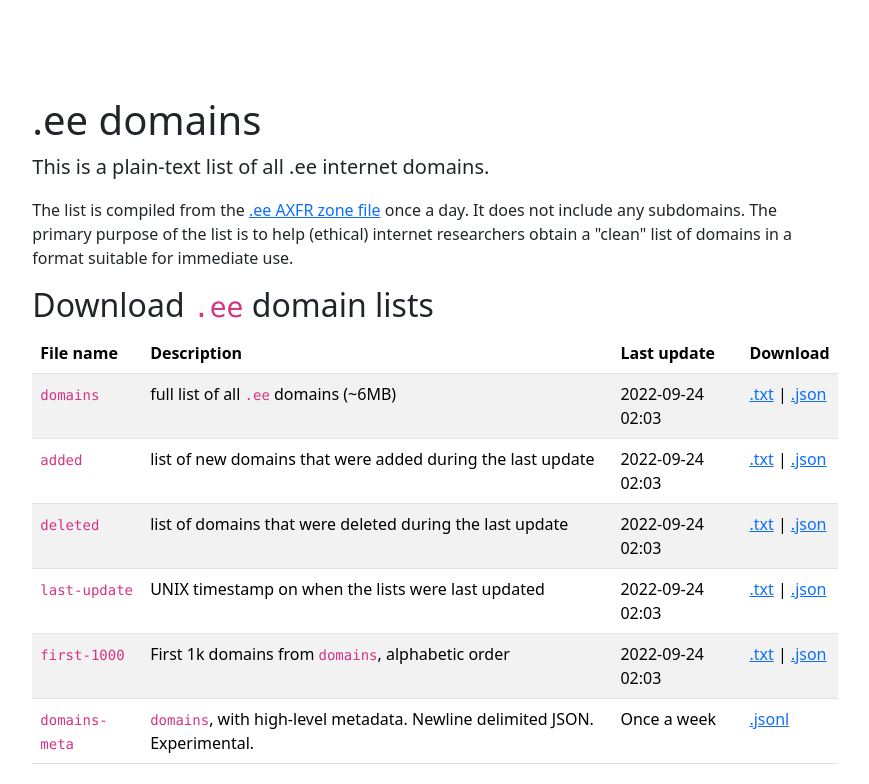
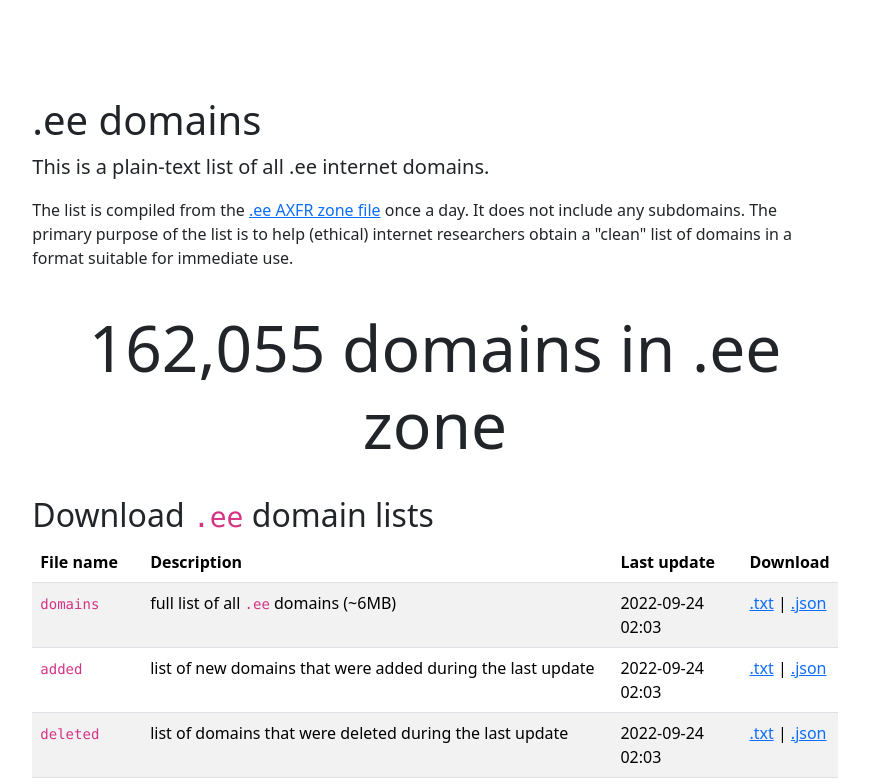
Before and after one commit to anroots/ee-domains, a Nuxt app: page / in a window 1280 px wide. Shown: the top 784 px of the page, without its empty margins (205-1074 px from the left). Built offline with nearby package versions, Linux system fonts and the light colour scheme; no server answers.

Commit message:
Include domain count

```diff
--- /dev/null
+++ b/data/count.json
@@ -0,0 +1 @@
+162055
--- a/pages/index.vue
+++ b/pages/index.vue
@@ -8,6 +8,9 @@
       It does not include any subdomains. The primary purpose of the list is to help (ethical) internet researchers
       obtain
       a "clean" list of domains in a format suitable for immediate use.</p>
+
+      <h1 class="display-3 text-center py-4"><span>{{ domainCount }}</span> domains in .ee zone</h1>
+
     <h2>
       Download <code>.ee</code> domain lists
     </h2>
@@ -102,12 +105,15 @@
 </template>
 <script>
 import last from '../data/last-update.json';
+import count from '../data/count.json';
+
 import { DateTime } from 'luxon';
 
 export default {
   data() {
     return {
-      lastUpdate: "(loading...)"
+      lastUpdate: "(loading...)",
+      domainCount: "??? ???"
     }
   },
   computed: {
@@ -127,6 +133,7 @@ export default {
   mounted() {
       let last_updated = DateTime.fromSeconds(parseInt(last[0]));
       this.lastUpdate = last_updated.toFormat('yyyy-MM-dd HH:mm');
+      this.domainCount = count.toLocaleString();
   }
 }
 </script>
```
Also changed, not shown: 1 other file (tests, documents, lock files or other folders).
